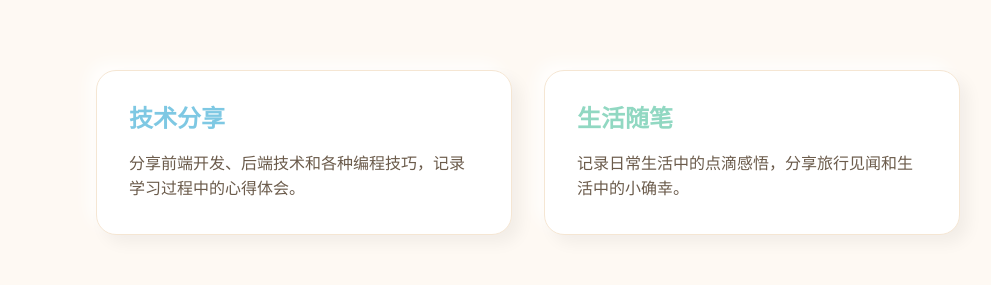
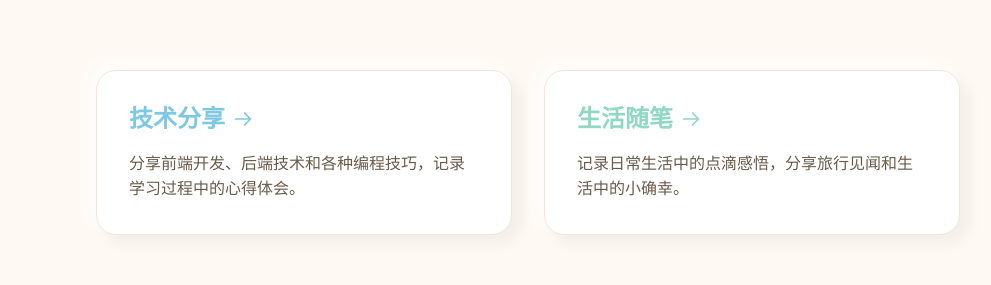
Before and after one commit to Dusk-Mark/Personal-blog, a Next.js app: page / in a window 1280 px wide. Shown: the part 1014-1299 px from the top of the page, without its empty margins (112-1103 px from the left). Built offline with nearby package versions, Linux system fonts and the light colour scheme; no server answers; the database is empty.

Commit message:
添加路由

```diff
--- /dev/null
+++ b/app/category/[slug]/page.tsx
@@ -0,0 +1,86 @@
+import { supabase } from "@/lib/supabase";
+import PostCard from "@/components/PostCard";
+import { Post } from "@/types/database";
+import { notFound } from "next/navigation";
+import Link from "next/link";
+
+interface CategoryPageProps {
+  params: Promise<{
+    slug: string;
+  }>;
+}
+
+export default async function CategoryPage({ params }: CategoryPageProps) {
+  const { slug } = await params;
+
+  // 首先获取分类信息
+  const { data: category } = await supabase
+    .from('categories')
+    .select('*')
+    .eq('slug', slug)
+    .single();
+
+  if (!category) {
+    notFound();
+  }
+
+  // 获取该分类下的已发布文章
+  const { data: posts, error } = await supabase
+    .from('posts')
+    .select('*, categories(name)')
+    .eq('published', true)
+    .eq('category_id', category.id)
+    .order('created_at', { ascending: false });
+
+  if (error) {
+    console.error('Error fetching posts:', error);
+  }
+
+  return (
+    <div className="container mx-auto max-w-4xl px-4 py-16">
+      <div className="mb-12">
+        <Link
+          href="/"
+          className="clay-button inline-flex items-center gap-2 px-6 py-3 text-sm font-medium bg-muted hover:bg-muted/80 text-muted-foreground"
+        >
+          <svg xmlns="http://www.w3.org/2000/svg" className="h-4 w-4" fill="none" viewBox="0 0 24 24" stroke="currentColor">
+            <path strokeLinecap="round" strokeLinejoin="round" strokeWidth={2} d="M15 19l-7-7 7-7" />
+          </svg>
+          返回首页
+        </Link>
+      </div>
+
+      <header className="mb-16 space-y-4">
+        <div className="clay-tag inline-block bg-primary/20 px-6 py-2 text-sm font-medium text-primary">
+          分类浏览
+        </div>
+        <h1 className="text-4xl md:text-5xl font-bold text-gradient">
+          {category.name}
+        </h1>
+        <p className="text-xl text-muted-foreground">
+          共有 {posts?.length || 0} 篇文章
+        </p>
+      </header>
+
+      <div className="space-y-8">
+        {posts && posts.length > 0 ? (
+          posts.map((post, index) => (
+            <div key={post.id} className={`fade-in-delay-${(index % 3) + 1}`}>
+              <PostCard post={post as unknown as Post} />
+            </div>
+          ))
+        ) : (
+          <div className="clay-card p-12 text-center space-y-6 fade-in">
+            <div className="inline-flex items-center justify-center w-20 h-20 rounded-full bg-muted mb-4 scale-in">
+              <svg xmlns="http://www.w3.org/2000/svg" className="h-10 w-10 text-muted-foreground" fill="none" viewBox="0 0 24 24" stroke="currentColor">
+                <path strokeLinecap="round" strokeLinejoin="round" strokeWidth={2} d="M9 12h6m-6 4h6m2 5H7a2 2 0 01-2-2V5a2 2 0 012-2h5.586a1 1 0 01.707.293l5.414 5.414a1 1 0 01.293.707V19a2 2 0 01-2 2z" />
+              </svg>
+            </div>
+            <h3 className="text-xl font-medium text-gradient">该分类下暂无文章</h3>
+            <p className="text-muted-foreground">博主正在努力创作中...</p>
+          </div>
+        )}
+      </div>
+    </div>
+  );
+}
--- a/app/page.tsx
+++ b/app/page.tsx
@@ -1,8 +1,17 @@
 import { supabase } from "@/lib/supabase";
 import PostCard from "@/components/PostCard";
 import { Post } from "@/types/database";
+import Link from "next/link";
 
 export default async function Home() {
+  // 获取所有分类以获取 slug
+  const { data: categories } = await supabase
+    .from('categories')
+    .select('*');
+
+  const techCategory = categories?.find(c => c.name === '技术分享');
+  const lifeCategory = categories?.find(c => c.name === '生活随笔');
+
   // 获取已发布的文章，并关联分类信息
   const { data: posts, error } = await supabase
     .from('posts')
@@ -36,12 +45,18 @@ export default async function Home() {
           </div>
           <div className="fade-in-delay-3">
             <div className="flex flex-wrap gap-4">
-              <span className="clay-tag bg-primary/20 px-5 py-2 text-sm font-medium text-primary">
+              <Link
+                href={techCategory ? `/category/${techCategory.slug}` : '#'}
+                className="clay-tag bg-primary/20 px-5 py-2 text-sm font-medium text-primary hover:scale-110 transition-transform cursor-pointer"
+              >
                 #技术
-              </span>
-              <span className="clay-tag bg-secondary/20 px-5 py-2 text-sm font-medium text-secondary">
+              </Link>
+              <Link
+                href={lifeCategory ? `/category/${lifeCategory.slug}` : '#'}
+                className="clay-tag bg-secondary/20 px-5 py-2 text-sm font-medium text-secondary hover:scale-110 transition-transform cursor-pointer"
+              >
                 #生活
-              </span>
+              </Link>
               <span className="clay-tag bg-accent/20 px-5 py-2 text-sm font-medium text-accent">
                 #思考
               </span>
@@ -87,18 +102,34 @@ export default async function Home() {
       {/* 特色区域 */}
       <section className="mt-24">
         <div className="grid grid-cols-1 md:grid-cols-2 gap-8">
-          <div className="clay-card p-8 rounded-2xl bg-primary/5 fade-in-delay-1">
-            <div className="text-2xl font-bold text-primary mb-4">技术分享</div>
+          <Link
+            href={techCategory ? `/category/${techCategory.slug}` : '#'}
+            className="clay-card p-8 rounded-2xl bg-primary/5 fade-in-delay-1 hover:scale-[1.02] transition-all duration-300 group"
+          >
+            <div className="text-2xl font-bold text-primary mb-4 group-hover:translate-x-1 transition-transform inline-flex items-center gap-2">
+              技术分享
+              <svg xmlns="http://www.w3.org/2000/svg" className="h-5 w-5" fill="none" viewBox="0 0 24 24" stroke="currentColor">
+                <path strokeLinecap="round" strokeLinejoin="round" strokeWidth={2} d="M14 5l7 7m0 0l-7 7m7-7H3" />
+              </svg>
+            </div>
             <p className="text-muted-foreground">
               分享前端开发、后端技术和各种编程技巧，记录学习过程中的心得体会。
             </p>
-          </div>
-          <div className="clay-card p-8 rounded-2xl bg-secondary/5 fade-in-delay-2">
-            <div className="text-2xl font-bold text-secondary mb-4">生活随笔</div>
+          </Link>
+          <Link
+            href={lifeCategory ? `/category/${lifeCategory.slug}` : '#'}
+            className="clay-card p-8 rounded-2xl bg-secondary/5 fade-in-delay-2 hover:scale-[1.02] transition-all duration-300 group"
+          >
+            <div className="text-2xl font-bold text-secondary mb-4 group-hover:translate-x-1 transition-transform inline-flex items-center gap-2">
+              生活随笔
+              <svg xmlns="http://www.w3.org/2000/svg" className="h-5 w-5" fill="none" viewBox="0 0 24 24" stroke="currentColor">
+                <path strokeLinecap="round" strokeLinejoin="round" strokeWidth={2} d="M14 5l7 7m0 0l-7 7m7-7H3" />
+              </svg>
+            </div>
             <p className="text-muted-foreground">
               记录日常生活中的点滴感悟，分享旅行见闻和生活中的小确幸。
             </p>
-          </div>
+          </Link>
         </div>
       </section>
     </div>
--- a/components/PostForm.tsx
+++ b/components/PostForm.tsx
@@ -88,10 +88,14 @@ export default function PostForm({ post, categories }: PostFormProps) {
       category_id: formData.category_id || null,
       published: formData.published,
       cover_image: formData.cover_image || null,
-      tags: formData.tags ? formData.tags.split(',').map(t => t.trim()).filter(t => t) : null,
       updated_at: new Date().toISOString(),
       published_at: formData.published ? (post?.published_at || new Date().toISOString()) : null,
     };
+
+    // 只有当 tags 有值时才添加，避免 schema 缓存问题导致保存失败
+    if (formData.tags) {
+      postData.tags = formData.tags.split(',').map(t => t.trim()).filter(t => t);
+    }
 
     let error;
     if (post?.id) {
```
